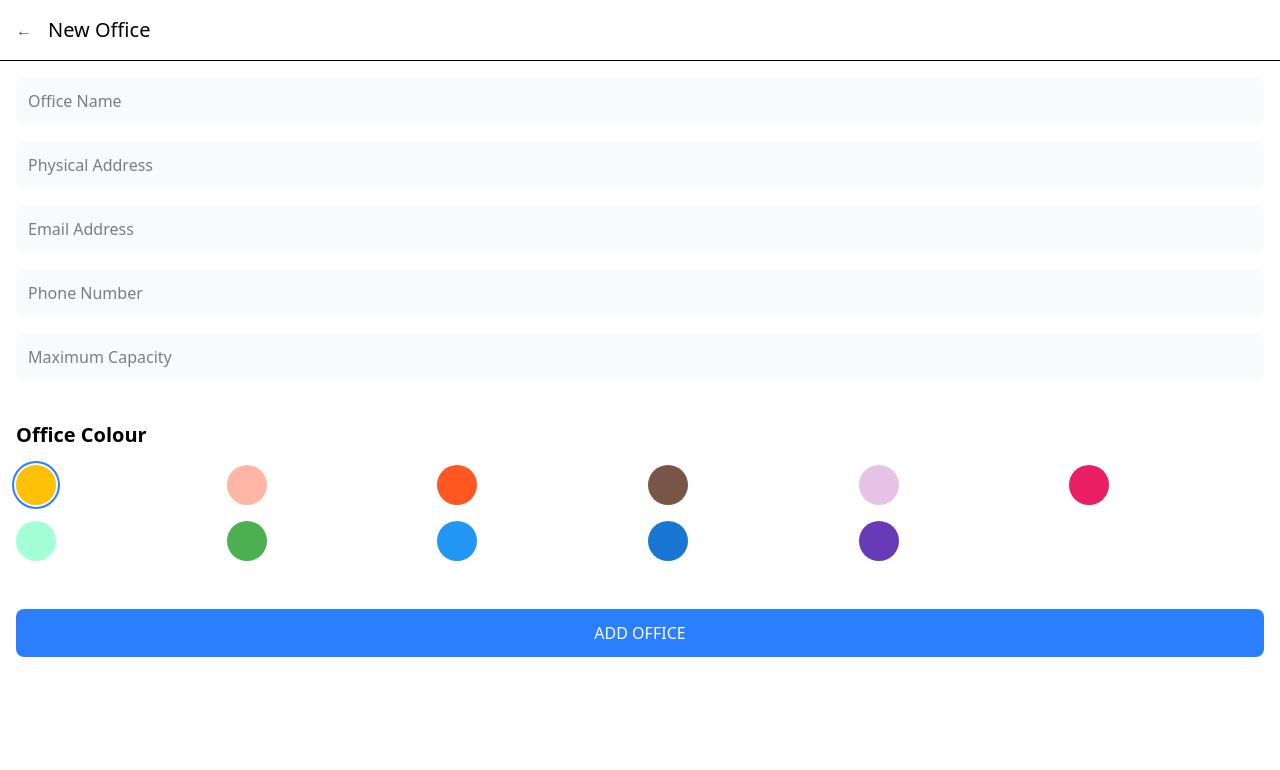
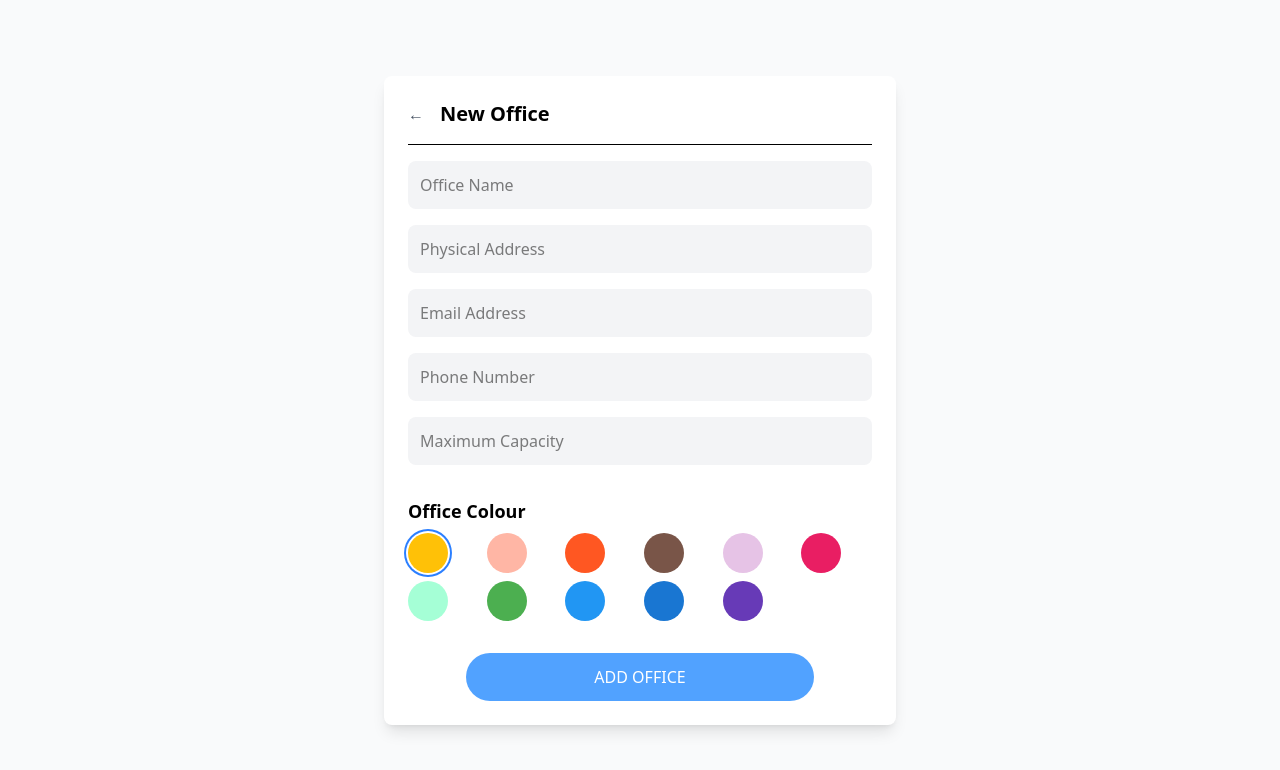
Before and after one commit to mitchiemt11/office-space-management, a React (Vite) app: page /add-office in a window 1280 px wide. Shown: the top 770 px of the page. Built offline with nearby package versions, Linux system fonts and the light colour scheme.

Commit message:
Dynamically render office color

```diff
--- a/src/components/AddOffice.tsx
+++ b/src/components/AddOffice.tsx
@@ -34,10 +34,10 @@ const AddOffice: React.FC = () => {
   const handleSubmit = (e: React.FormEvent) => {
     e.preventDefault();
 
-    // Convert capacity to number and create office object
     const newOffice: Omit<Office, 'id'> = {
       ...formData,
       capacity: parseInt(formData.capacity),
+      color: formData.color,
       staffMembers: []
     };
 
@@ -46,22 +46,23 @@ const AddOffice: React.FC = () => {
   };
 
   return (
-    <div className="min-h-screen bg-white">
-      <div className="flex items-center p-4 border-b">
+    <div className="min-h-screen flex items-center justify-center bg-gray-50 p-4">
+      <div className="w-full max-w-lg bg-white shadow-lg rounded-lg p-6">
+        <div className="flex items-center border-b pb-4">
           <button
             onClick={() => navigate('/')}
             className="mr-4 text-gray-600"
           >
             ←
           </button>
-        <h1 className="text-xl">New Office</h1>
+          <h1 className="text-xl font-semibold">New Office</h1>
         </div>
 
-      <form onSubmit={handleSubmit} className="p-4 space-y-4">
+        <form onSubmit={handleSubmit} className="mt-4 space-y-4">
           <input
             type="text"
             placeholder="Office Name"
-          className="w-full p-3 bg-gray-50 rounded-lg"
+            className="w-full p-3 bg-gray-100 rounded-lg"
             value={formData.name}
             onChange={(e) => setFormData({ ...formData, name: e.target.value })}
             required
@@ -70,7 +71,7 @@ const AddOffice: React.FC = () => {
           <input
             type="text"
             placeholder="Physical Address"
-          className="w-full p-3 bg-gray-50 rounded-lg"
+            className="w-full p-3 bg-gray-100 rounded-lg"
             value={formData.address}
             onChange={(e) => setFormData({ ...formData, address: e.target.value })}
             required
@@ -79,7 +80,7 @@ const AddOffice: React.FC = () => {
           <input
             type="email"
             placeholder="Email Address"
-          className="w-full p-3 bg-gray-50 rounded-lg"
+            className="w-full p-3 bg-gray-100 rounded-lg"
             value={formData.email}
             onChange={(e) => setFormData({ ...formData, email: e.target.value })}
             required
@@ -88,7 +89,7 @@ const AddOffice: React.FC = () => {
           <input
             type="tel"
             placeholder="Phone Number"
-          className="w-full p-3 bg-gray-50 rounded-lg"
+            className="w-full p-3 bg-gray-100 rounded-lg"
             value={formData.phone}
             onChange={(e) => setFormData({ ...formData, phone: e.target.value })}
             required
@@ -97,16 +98,16 @@ const AddOffice: React.FC = () => {
           <input
             type="number"
             placeholder="Maximum Capacity"
-          className="w-full p-3 bg-gray-50 rounded-lg"
+            className="w-full p-3 bg-gray-100 rounded-lg"
             value={formData.capacity}
             onChange={(e) => setFormData({ ...formData, capacity: e.target.value })}
             required
             min="1"
           />
 
-        <div className="mt-6">
-          <h2 className="text-xl font-semibold mb-4">Office Colour</h2>
-          <div className="grid grid-cols-6 gap-4">
+          <div className="mt-4">
+            <h2 className="text-lg font-semibold mb-2">Office Colour</h2>
+            <div className="grid grid-cols-6 gap-2">
               {OFFICE_COLORS.map((color) => (
                 <button
                   key={color}
@@ -121,14 +122,16 @@ const AddOffice: React.FC = () => {
               ))}
             </div>
           </div>
-
+            <div className="flex items-center justify-center">
           <button
             type="submit"
-          className="w-full bg-blue-500 text-white py-3 rounded-lg mt-8"
+            className="w-3/4 bg-blue-400 text-white py-3 rounded-3xl mt-4 font-medium hover:bg-blue-600 transition"
           >
             ADD OFFICE
           </button>
+        </div>
         </form>
+      </div>
     </div>
   );
 };
--- a/src/components/OfficeCard.tsx
+++ b/src/components/OfficeCard.tsx
@@ -13,8 +13,11 @@ const OfficeCard: React.FC<OfficeCardProps> = ({ office }) => {
 
   return (
     <div>
-      <div className="bg-white rounded-lg shadow-sm mb-4 relative overflow-hidden">
-        <div className="pl-6 pr-4 py-4 border-l-12 border-blue-400">
+      <div
+        className="bg-white rounded-lg shadow-sm mb-4 relative overflow-hidden"
+        style={{ borderLeft: `12px solid ${office.color}` }}
+      >
+        <div className="pl-6 pr-4 py-4">
           <div className="flex items-center justify-between">
             <div>
               <Link to={`/office/${office.id}`} className="text-2xl font-semibold text-gray-800">{office.name}</Link>
@@ -41,7 +44,7 @@ const OfficeCard: React.FC<OfficeCardProps> = ({ office }) => {
               xmlns="http://www.w3.org/2000/svg"
               className={`transform transition-transform cursor-pointer ${isExpanded ? 'rotate-180' : ''}`}
             >
-            <path d="M4 6L8 10L12 6" stroke="currentColor" strokeWidth="2" strokeLinecap="round" strokeLinejoin="round"/>
+              <path d="M4 6L8 10L12 6" stroke="currentColor" strokeWidth="2" strokeLinecap="round" strokeLinejoin="round" />
             </svg>
           </button>
           {isExpanded && (
@@ -71,9 +74,3 @@ const OfficeCard: React.FC<OfficeCardProps> = ({ office }) => {
 };
 
 export default OfficeCard;
-
-
-
-
-
-<UsersRound />
--- a/src/context/OfficeContext.tsx
+++ b/src/context/OfficeContext.tsx
@@ -17,6 +17,7 @@ const initialOffices: Office[] = [
     phone: '082 364 9864',
     address: '10 Willie Van Schoor Dr, Bo Oakdale, Cape Town, 7530',
     capacity: 25,
+    color: '#673AB7',
     staffMembers: [
       {
         id: '1',
@@ -57,6 +58,7 @@ const initialOffices: Office[] = [
     phone: '082 123 4567',
     address: '123 Main Street, Cape Town, 8001',
     capacity: 15,
+    color: '#673AB7',
     staffMembers: [
       {
         id: '6',
--- a/src/types/index.ts
+++ b/src/types/index.ts
@@ -12,6 +12,7 @@ export interface Office {
   phone: string;
   address: string;
   capacity: number;
+  color: string;
   staffMembers: Staff[];
 }
 
```
Lines whose indentation alone changed are shown as unchanged.
